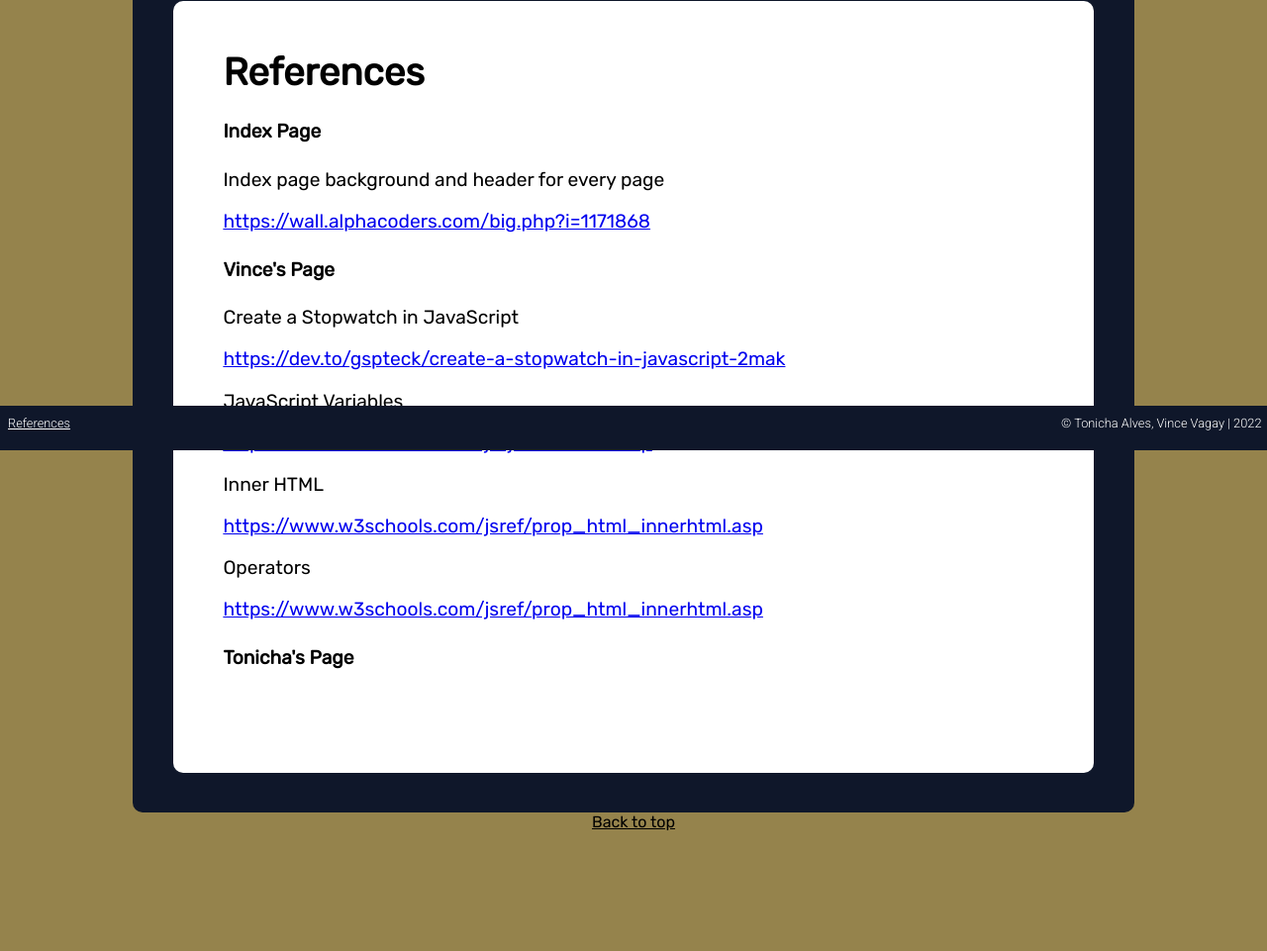
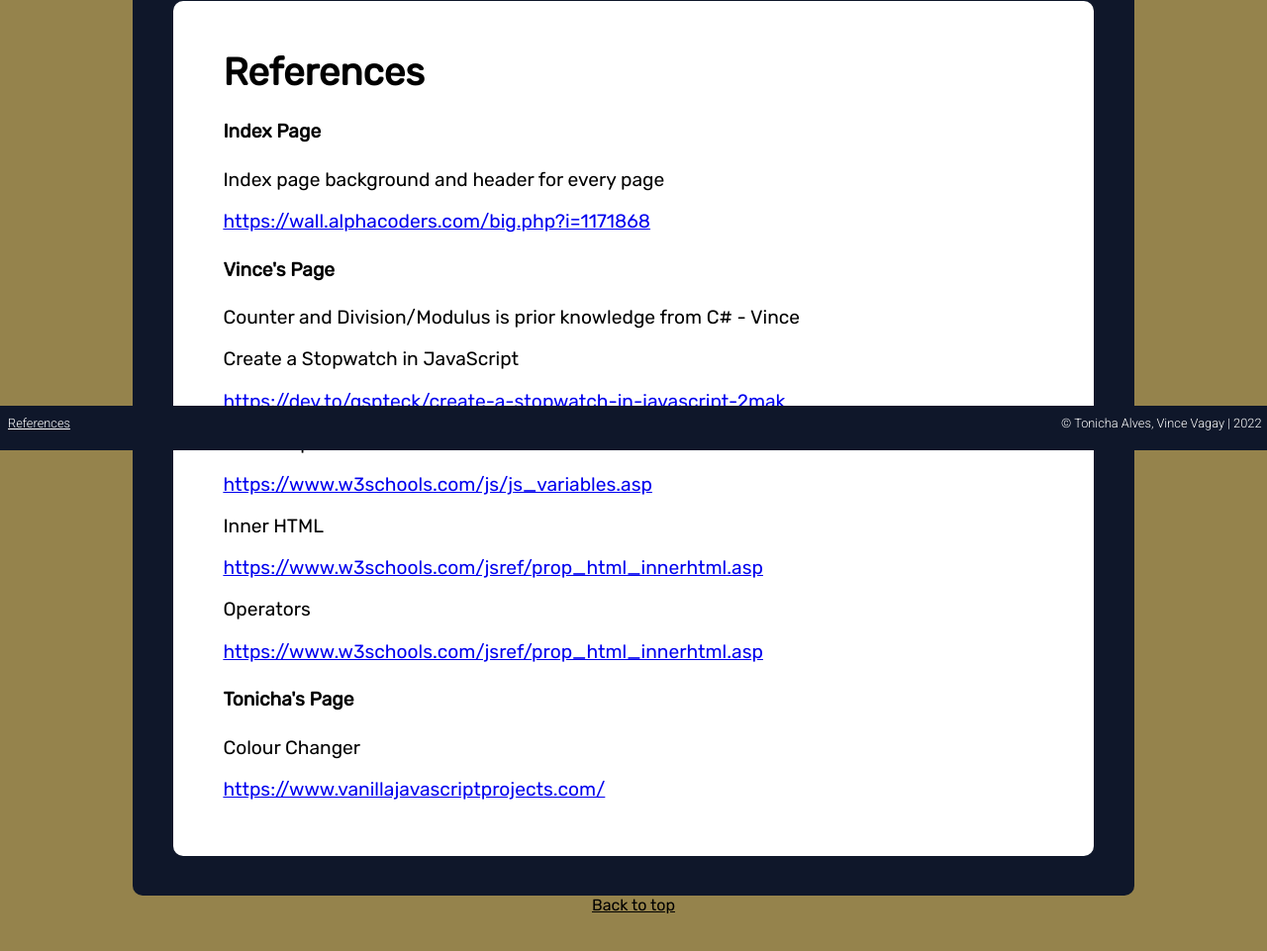
Before and after one commit to VinceV0/Assignment-2-Website-Js, a plain HTML site: page References.html in a window 1280 px wide. Shown: the part 345-1306 px from the top of the page at 99% size. Before the commit the page ends 1231 px from the top, so only its background shows below. Drawn offline with Linux system fonts and the light colour scheme.

Commit message:
Finalizing Website

```diff
--- a/References.html
+++ b/References.html
@@ -69,6 +69,7 @@
         <p>Index page background and header for every page</p>
         <a href="https://wall.alphacoders.com/big.php?i=1171868">https://wall.alphacoders.com/big.php?i=1171868</a>
         <h4 id="vince">Vince's Page</h4>
+        <p>Counter and Division/Modulus is prior knowledge from C# - Vince</p>
         <p>Create a Stopwatch in JavaScript</p>
         <a href="https://dev.to/gspteck/create-a-stopwatch-in-javascript-2mak">https://dev.to/gspteck/create-a-stopwatch-in-javascript-2mak</a>
         <p>JavaScript Variables</p>
@@ -79,7 +80,8 @@
         <a href="https://www.w3schools.com/js/js_operators.asp">https://www.w3schools.com/jsref/prop_html_innerhtml.asp</a>
         <br>
         <h4 id="tonicha">Tonicha's Page</h4>
-        <!--PLACEHOLDER FOR REFERENCES-->
+        <p>Colour Changer</p>
+        <a href="https://www.vanillajavascriptprojects.com/">https://www.vanillajavascriptprojects.com/</a>
         <br>
 
 
```
